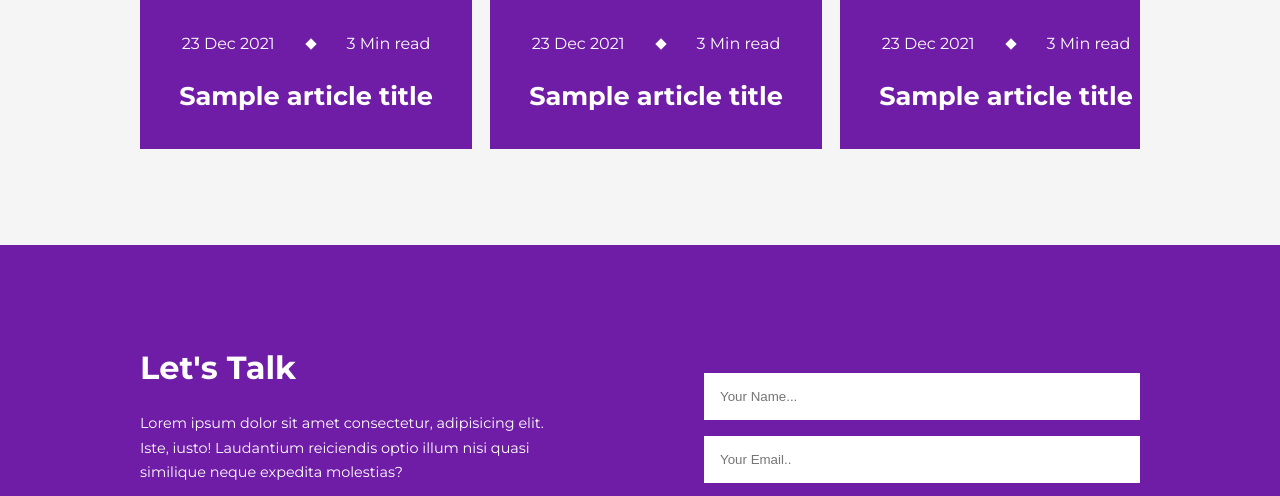
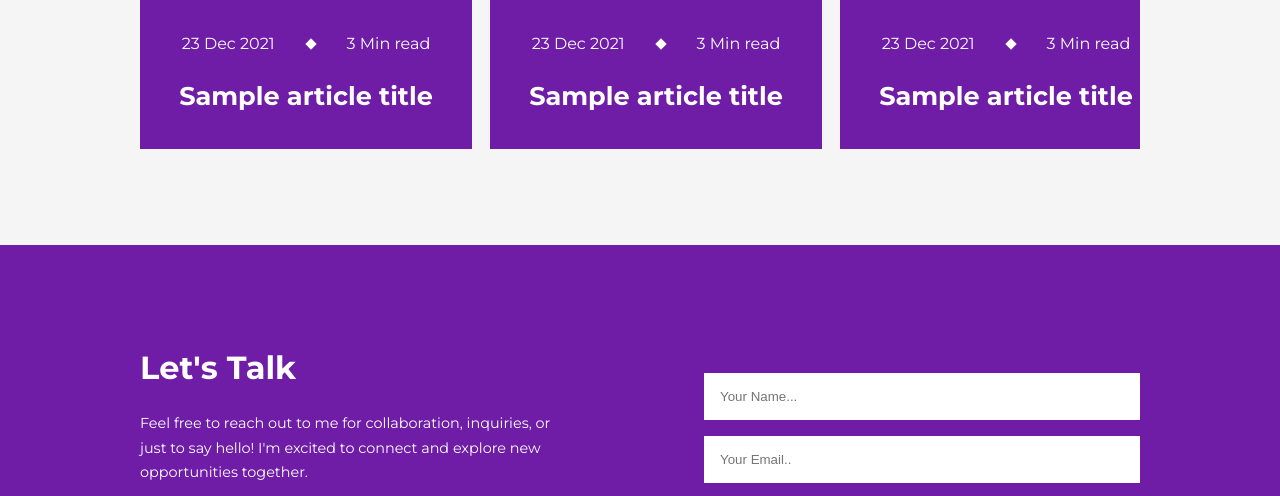
Before and after one commit to maame-deveer/maamedeveer, a plain HTML site: page index.html in a window 1280 px wide. Shown: the part 3560-4056 px from the top of the page. Drawn offline with nearby package versions, Linux system fonts and the light colour scheme; files whose address does not match are found by name.

Commit message:
contact section message

```diff
--- a/index.html
+++ b/index.html
@@ -442,8 +442,9 @@
       <div class="contact-left">
         <h2>Let's Talk</h2>
         <p>
-          Lorem ipsum dolor sit amet consectetur, adipisicing elit. Iste, iusto! Laudantium reiciendis optio illum nisi
-          quasi similique neque expedita molestias?
+          Feel free to reach out to me for collaboration, inquiries, or just to say hello! I'm excited to connect and
+          explore new
+          opportunities together.
         </p>
         <ul class="contact-socials">
           <li><a href="https://twitter.com/maame_deveer" target="_blank"><i class="bx bxl-twitter"></i></a></li>
```
